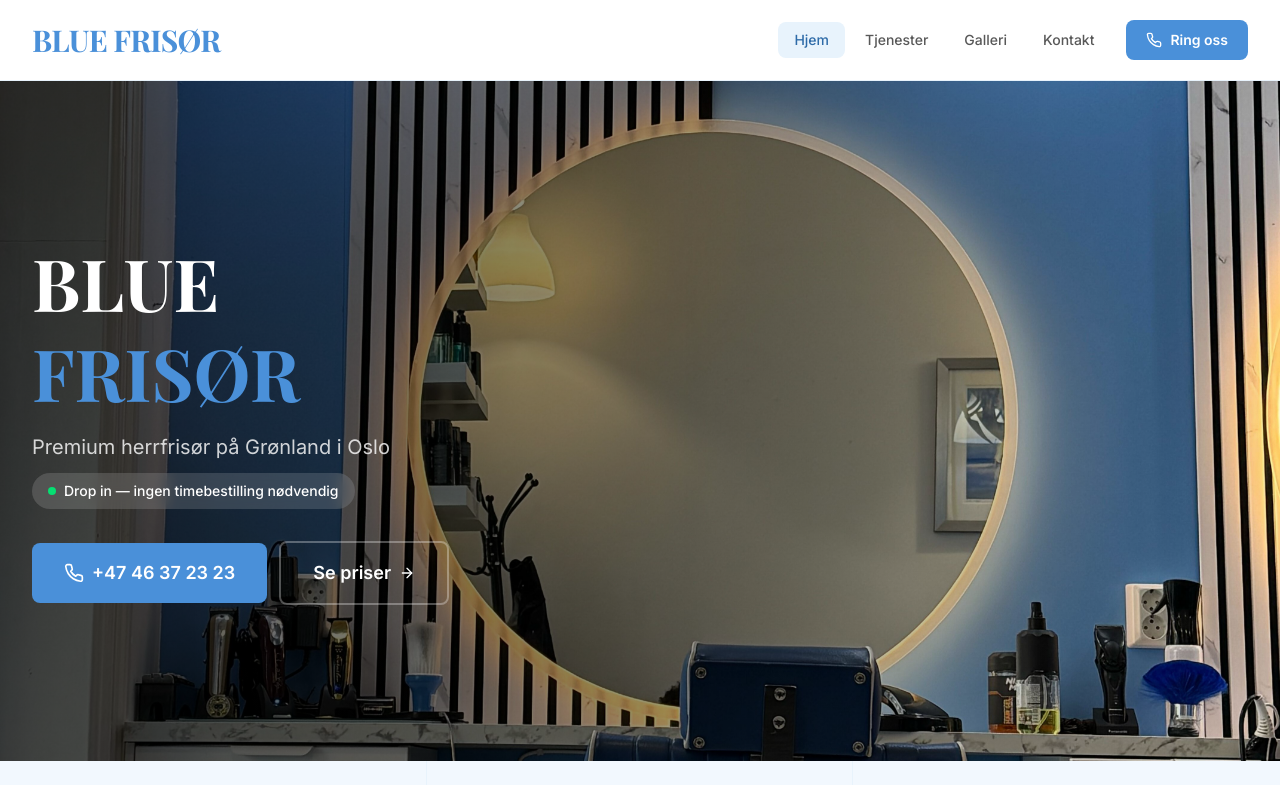
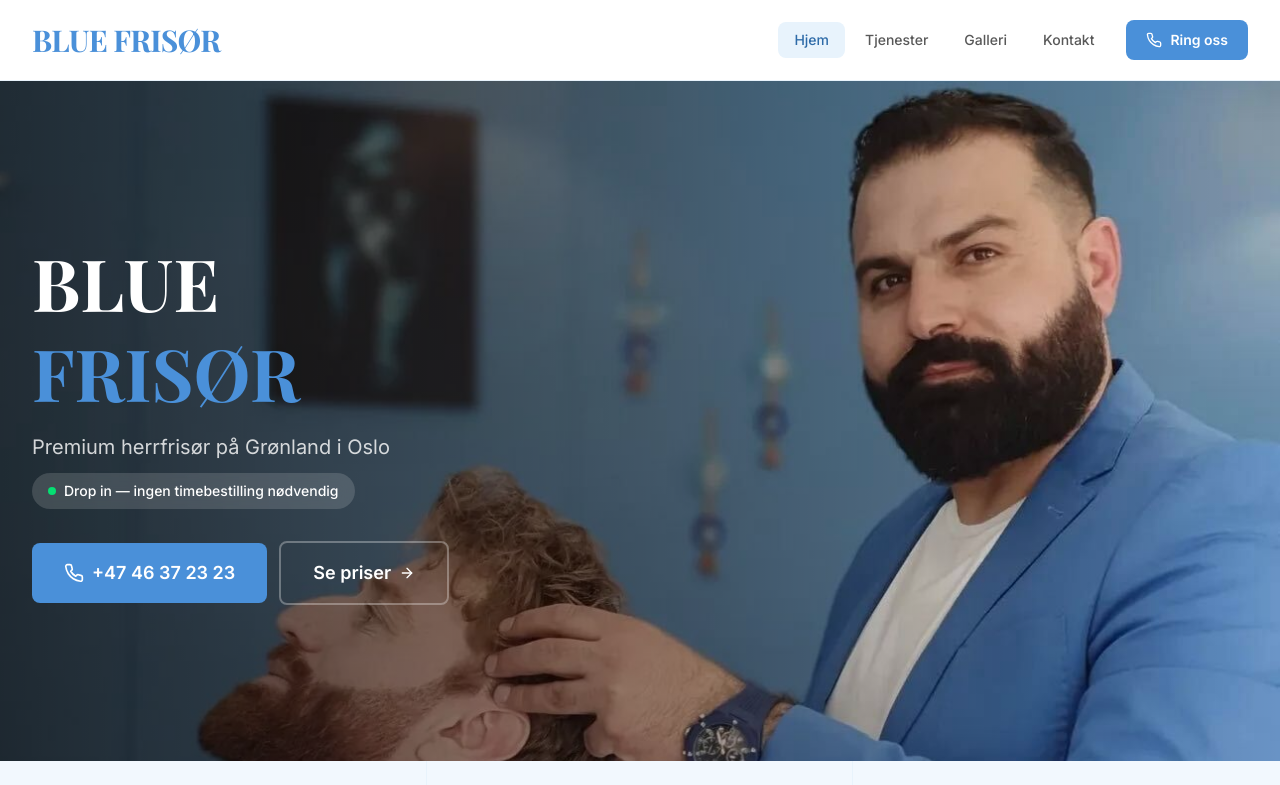
Before and after one commit to GitDABA/bk-bluefrisor, a Next.js app: page / in a window 1280 px wide. Shown: the top 785 px of the page. Built offline with nearby package versions, Linux system fonts and the light colour scheme.

Commit message:
hero desktop: restore barber_action_1, shift position to show both barber + customer

```diff
--- a/src/app/page.tsx
+++ b/src/app/page.tsx
@@ -17,14 +17,14 @@ export default function HomePage() {
     <>
       {/* ═══════════════════════════════════════════ HERO ═══════════════════════════════════════════ */}
       <section className="relative overflow-hidden bg-[var(--black)]" aria-label="Hero">
-        {/* Desktop hero: interior_3 — intimate single station */}
+        {/* Desktop hero: barber_action_1 — hairdresser + customer */}
         <div className="hidden md:block">
           <div className="relative h-[85vh] min-h-[600px]">
             <Image
-              src="/images/interior_3.jpg"
-              alt="Frisørstol med belyst speil hos Blue Frisør"
+              src="/images/barber_action_1.jpg"
+              alt="Frisør hos Blue Frisør styler en kundes hår"
               fill
-              className="object-cover"
+              className="object-cover object-[center_20%]"
               priority
               sizes="100vw"
             />
```
